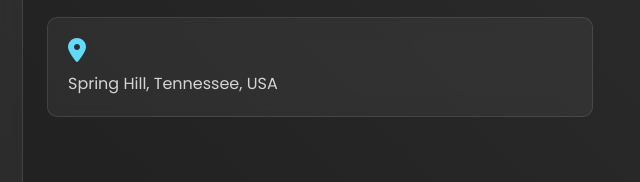
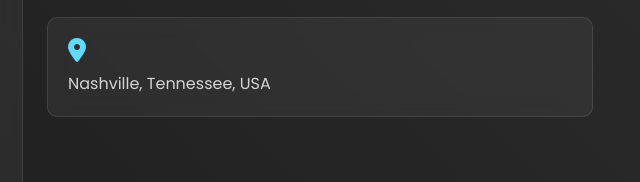
Before and after one commit to Fatih-ProX/MyFolio, a plain HTML site: page index.html in a window 1280 px wide. Shown: the part 6458-6640 px from the top of the page, 605-1245 px from the left. Drawn offline with nearby package versions, Linux system fonts and the light colour scheme; some packages are replaced by stand-ins of ours; a script that the page names is missing.

Commit message:
Update index.html

```diff
--- a/index.html
+++ b/index.html
@@ -497,7 +497,7 @@
                         </div>
                         <div class="info-card glass-card hover-glow">
                             <i class="fas fa-map-marker-alt"></i>
-                            <p>Spring Hill, Tennessee, USA</p>
+                            <p>Nashville, Tennessee, USA</p>
                         </div>
                     </div>
                 </div>
```
